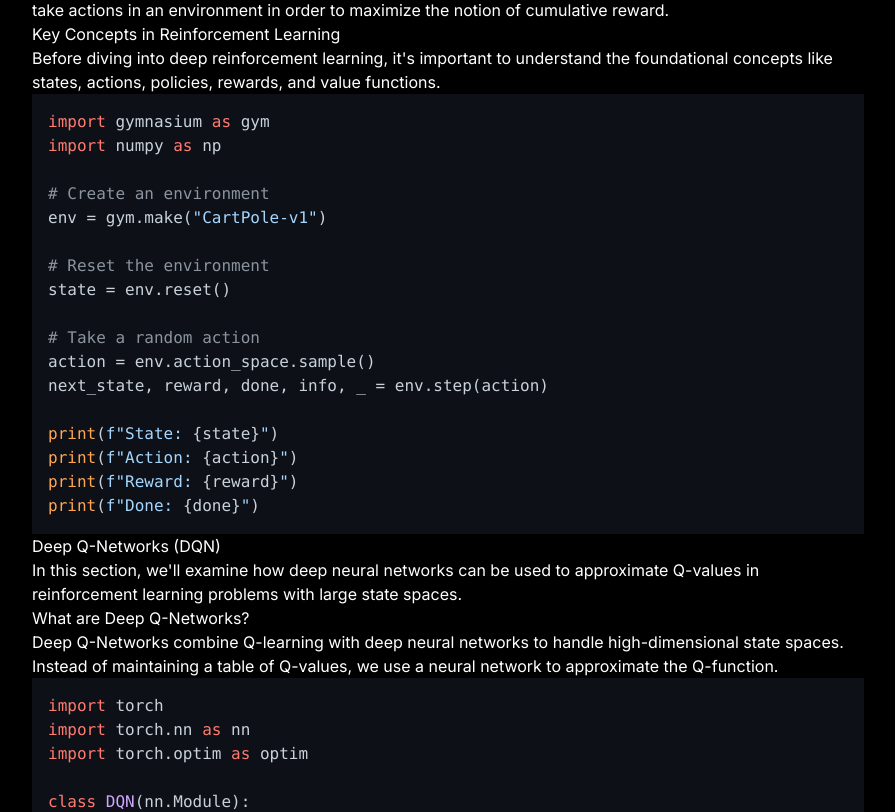
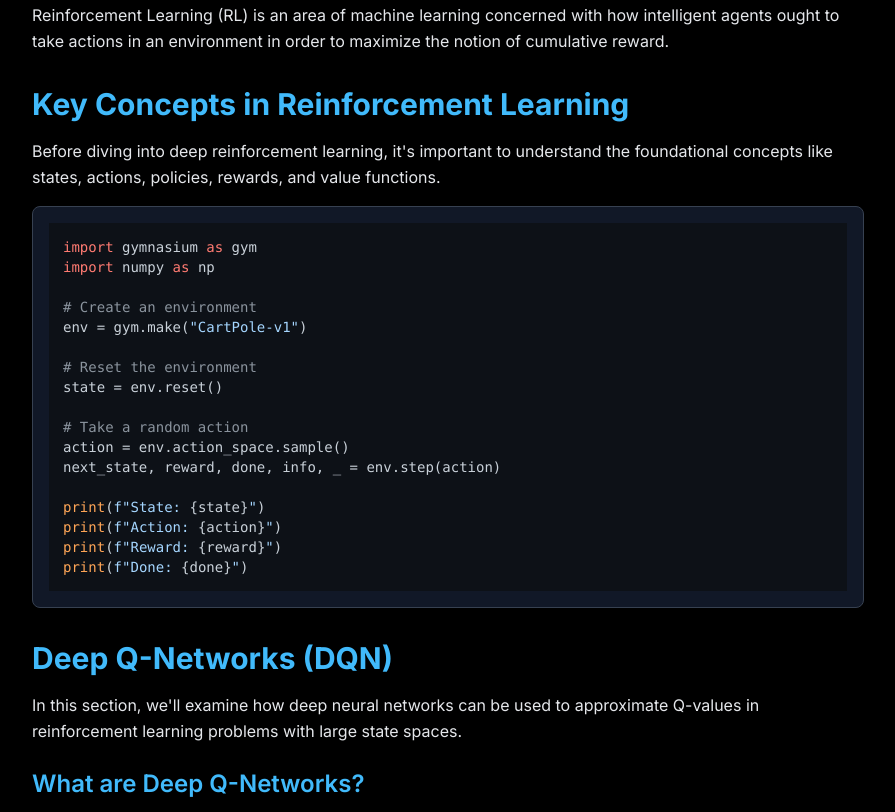
Before and after one commit to jnlandu/myportfolio, a Next.js app: page /blog/2 in a window 1280 px wide. Shown: the part 1400-2212 px from the top of the page, without its empty margins (192-1087 px from the left). Built offline with nearby package versions, Linux system fonts and the light colour scheme.

Commit message:
extended the markdown rendering

```diff
--- a/app/blog/[id]/page.tsx
+++ b/app/blog/[id]/page.tsx
@@ -168,10 +168,40 @@ export default async function BlogPostPage({ params }: BlogPostPageProps) {
 
         {/* Post content with Markdown */}
         {/* Use post.content */}
-        <div className="prose prose-invert prose-headings:text-primary prose-a:text-blue-400 prose-code:bg-gray-800 prose-pre:bg-gray-900 prose-pre:border prose-pre:border-gray-800 prose-img:rounded-lg max-w-none">
+        <div className="prose prose-lg prose-invert prose-headings:text-primary prose-h1:text-4xl prose-h2:text-3xl prose-h3:text-2xl prose-h4:text-xl prose-a:text-blue-400 prose-code:text-green-400 prose-code:bg-gray-800 prose-code:px-2 prose-code:py-1 prose-code:rounded prose-pre:bg-gray-900 prose-pre:border prose-pre:border-gray-700 prose-pre:text-gray-100 prose-img:rounded-lg prose-blockquote:border-l-primary prose-blockquote:bg-gray-800/50 prose-strong:text-white prose-em:text-gray-300 max-w-none">
           <ReactMarkdown
             remarkPlugins={[remarkGfm, remarkMath]}
             rehypePlugins={[rehypeKatex, rehypeHighlight]}
+            components={{
+              h1: ({node, ...props}) => <h1 className="text-4xl font-bold mb-6 mt-8 text-primary border-b border-gray-700 pb-2" {...props} />,
+              h2: ({node, ...props}) => <h2 className="text-3xl font-bold mb-4 mt-8 text-primary" {...props} />,
+              h3: ({node, ...props}) => <h3 className="text-2xl font-semibold mb-3 mt-6 text-primary" {...props} />,
+              h4: ({node, ...props}) => <h4 className="text-xl font-semibold mb-2 mt-4 text-primary" {...props} />,
+              p: ({node, ...props}) => <p className="mb-4 leading-relaxed text-gray-200" {...props} />,
+              code: ({node, inline, className, children, ...props}: any) => {
+                const match = /language-(\w+)/.exec(className || '')
+                return !inline ? (
+                  <div className="relative">
+                    <pre className="bg-gray-900 border border-gray-700 rounded-lg p-4 overflow-x-auto">
+                      <code className={`${className} text-sm`} {...props}>
+                        {children}
+                      </code>
+                    </pre>
+                  </div>
+                ) : (
+                  <code className="bg-gray-800 text-green-400 px-2 py-1 rounded text-sm" {...props}>
+                    {children}
+                  </code>
+                )
+              },
+              ul: ({node, ...props}) => <ul className="mb-4 space-y-2 list-disc list-inside text-gray-200" {...props} />,
+              ol: ({node, ...props}) => <ol className="mb-4 space-y-2 list-decimal list-inside text-gray-200" {...props} />,
+              li: ({node, ...props}) => <li className="text-gray-200" {...props} />,
+              blockquote: ({node, ...props}) => <blockquote className="border-l-4 border-primary bg-gray-800/50 pl-4 py-2 mb-4 italic text-gray-300" {...props} />,
+              strong: ({node, ...props}) => <strong className="font-bold text-white" {...props} />,
+              em: ({node, ...props}) => <em className="italic text-gray-300" {...props} />,
+              a: ({node, ...props}) => <a className="text-blue-400 hover:text-blue-300 underline" {...props} />,
+            }}
           >
             {post.content}
           </ReactMarkdown>
--- a/app/page.tsx
+++ b/app/page.tsx
@@ -87,9 +87,19 @@ export default function Home() {
   }, [])
 
   return (
-    <main className="min-h-screen">
+    // <main className="min-h-screen">
+    <main className="bg-black text-white min-h-screen pt-24 pb-20">
       <JsonLd data={portfolioJsonLd} />
-      <MainNav />
+      {/* <MainNav /> */}
+      {/* <JsonLd data={blogJsonLd} /> */}
+
+      <div className="fixed top-0 left-0 right-0 z-50 bg-black/80 backdrop-blur-sm border-b border-border">
+        <div className="container">
+          <MainNav />
+        </div>
+      </div>
+
+
 
       <HeroSection />
       <AboutSection />
--- a/content/blog/gaussian-processes-explained.md
+++ b/content/blog/gaussian-processes-explained.md
@@ -29,6 +29,38 @@ $$f(x) \sim \mathcal{GP}(m(x), k(x, x'))$$
 Where:
 - $m(x) = \mathbb{E}[f(x)]$ is the mean function
 - $k(x, x') = \mathbb{E}[(f(x) - m(x))(f(x') - m(x'))]$ is the covariance function
+
+
+The covariance matrix $\mathbf{K}$ can be written explicitly as:
+
+$$\mathbf{K} = \begin{pmatrix}
+k(x_1, x_1) & k(x_1, x_2) & \cdots & k(x_1, x_n) \\
+k(x_2, x_1) & k(x_2, x_2) & \cdots & k(x_2, x_n) \\
+\vdots & \vdots & \ddots & \vdots \\
+k(x_n, x_1) & k(x_n, x_2) & \cdots & k(x_n, x_n)
+\end{pmatrix}$$
+
+This matrix is symmetric since $k(x_i, x_j) = k(x_j, x_i)$ for most commonly used kernels, and positive semi-definite by construction.
+
+For a finite set of input points $\mathbf{X} = \{x_1, x_2, \ldots, x_n\}$, the corresponding function values $\mathbf{f} = [f(x_1), f(x_2), \ldots, f(x_n)]^T$ follow a multivariate Gaussian distribution:
+
+$$\mathbf{f} \sim \mathcal{N}(\boldsymbol{\mu}, \mathbf{K})$$
+
+Where:
+- $\boldsymbol{\mu} = [m(x_1), m(x_2), \ldots, m(x_n)]^T$ is the mean vector
+- $\mathbf{K}$ is the $n \times n$ covariance matrix with $K_{ij} = k(x_i, x_j)$
+
+### Marginal Likelihood
+
+The marginal likelihood (evidence) for hyperparameter optimization is given by:
+
+$$p(\mathbf{y}|\mathbf{X}, \boldsymbol{\theta}) = \int p(\mathbf{y}|\mathbf{f})p(\mathbf{f}|\mathbf{X}, \boldsymbol{\theta}) d\mathbf{f}$$
+
+For Gaussian noise, this integral has a closed-form solution:
+
+$$\log p(\mathbf{y}|\mathbf{X}, \boldsymbol{\theta}) = -\frac{1}{2}\mathbf{y}^T(\mathbf{K} + \sigma_n^2\mathbf{I})^{-1}\mathbf{y} - \frac{1}{2}\log|\mathbf{K} + \sigma_n^2\mathbf{I}| - \frac{n}{2}\log(2\pi)$$
+
+
 
 ## Key Properties
 
```
